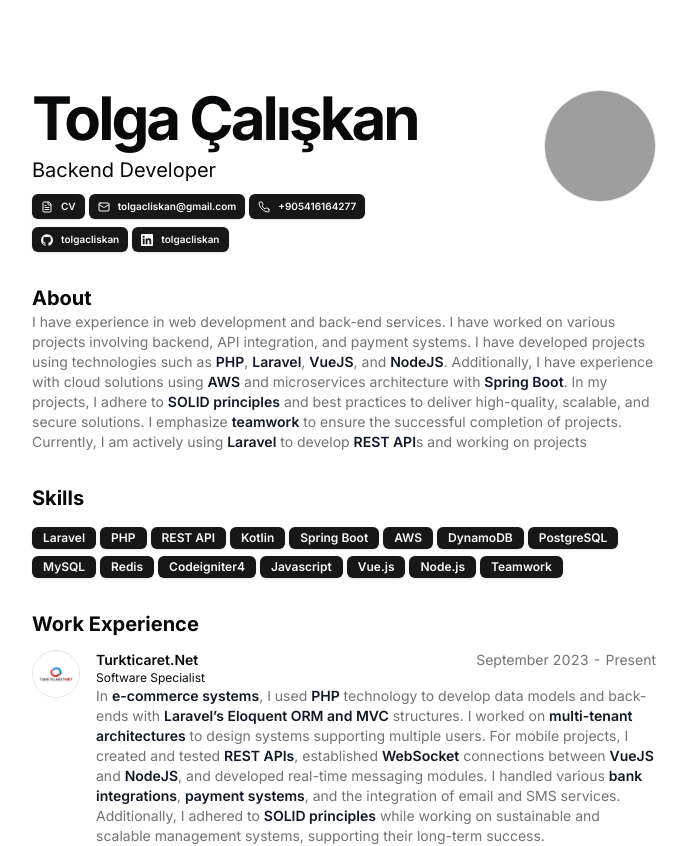
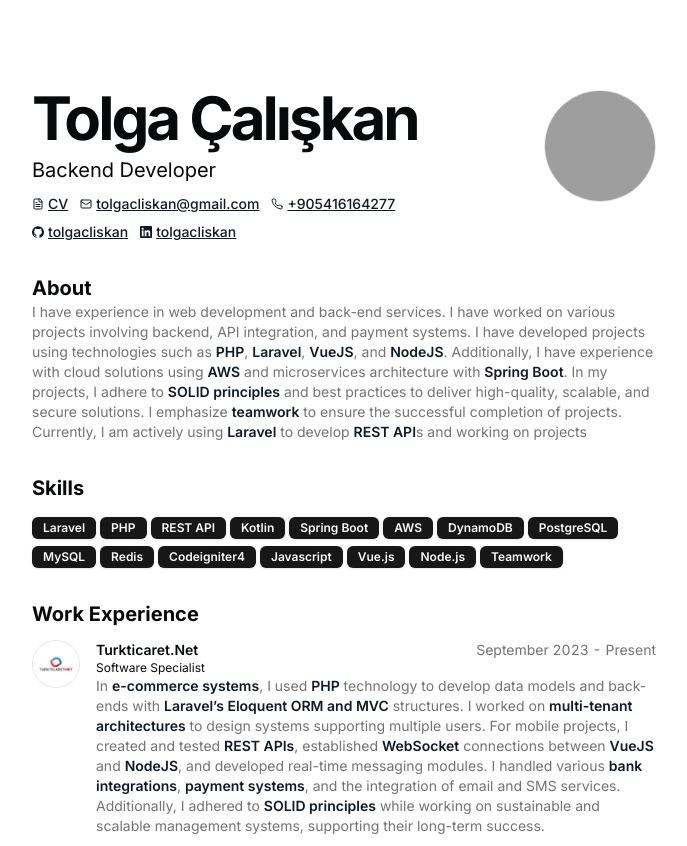
Before and after one commit to tolgacliskan/personal-portfolio, a Next.js app: page / in a window 1280 px wide. Shown: the top 846 px of the page, without its empty margins (296-983 px from the left). Built offline with nearby package versions, Linux system fonts and the light colour scheme; grey boxes are pictures that could not be loaded.

Commit message:
linkler güncellendi

```diff
--- a/src/app/page.tsx
+++ b/src/app/page.tsx
@@ -31,13 +31,11 @@ export default function Page() {
               />
               <BlurFade delay={BLUR_FADE_DELAY * 5}>
                 {DATA.contactButtonsFirstRow && DATA.contactButtonsFirstRow.length > 0 && (
-                  <div className="flex flex-row flex-wrap items-start gap-1">
+                  <div className="flex flex-row flex-wrap items-start gap-3 prose">
                     {DATA.contactButtonsFirstRow?.map((link, idx) => (
-                      <Link href={link?.href} key={idx} target="_blank">
-                        <Badge key={idx} className="flex gap-2 px-2 py-1 text-[10px]">
+                      <Link className="flex items-center gap-1 text-sm" href={link?.href} key={idx} target="_blank">
                           {link.icon}
                           {link.type}
-                        </Badge>
                       </Link>
                     ))}
                   </div>
@@ -45,14 +43,12 @@ export default function Page() {
               </BlurFade>
               <BlurFade delay={BLUR_FADE_DELAY * 5}>
                 {DATA.contactButtonsSecondRow && DATA.contactButtonsSecondRow.length > 0 && (
-                  <div className="flex flex-row flex-wrap items-start gap-1">
+                  <div className="flex flex-row flex-wrap items-start gap-3 prose">
                     {DATA.contactButtonsSecondRow?.map((link, idx) => (
-                      <Link href={link?.href} key={idx} target="_blank">
-                        <Badge key={idx} className="flex gap-2 px-2 py-1 text-[10px]">
-                          {link.icon}
-                          {link.type}
-                        </Badge>
-                      </Link>
+                      <Link className="flex items-center gap-1 text-sm" href={link?.href} key={idx} target="_blank">
+                        {link.icon}
+                        {link.type}
+                    </Link>
                     ))}
                   </div>
                 )}
```
